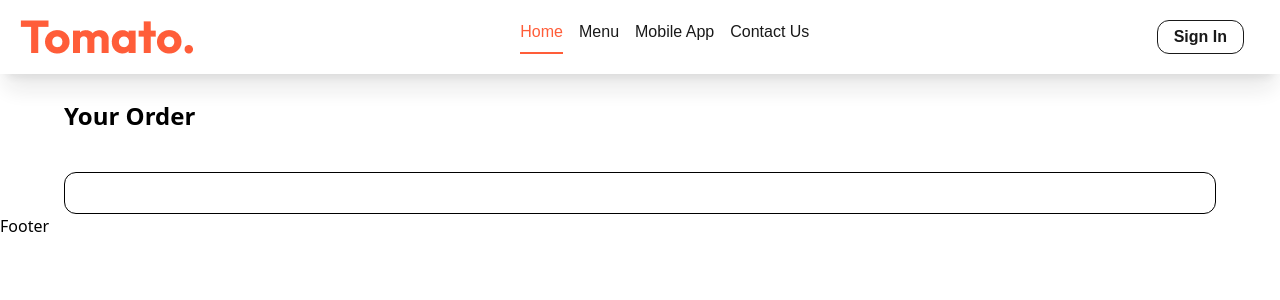
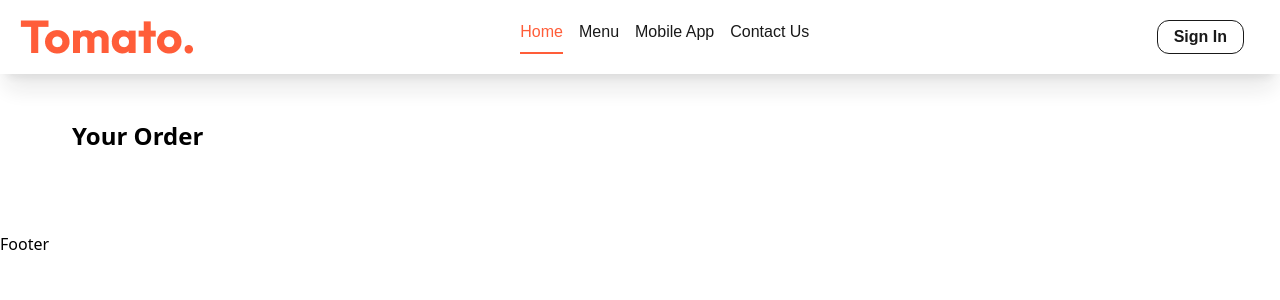
Before and after one commit to abhishek1709-vesit/ABHIMATO, a React (Vite) app in the folder frontend/: page /myorders in a window 1280 px wide. Shown: the top 300 px of the page. Built offline with nearby package versions, Linux system fonts and the light colour scheme.

Commit message:
Changes in order page

```diff
--- a/frontend/src/pages/MyOrders.jsx
+++ b/frontend/src/pages/MyOrders.jsx
@@ -22,15 +22,15 @@ export const MyOrders = () => {
     }, [token])
 
     return (
-        <div className="pt-20">
+        <div className="pt-25 mx-2">
             <h2 className="text-2xl font-bold mt-5">Your Order</h2>
             <div>
-                <ul className="border-1 rounded-xl p-5 mt-10">
+                <ul className="p-5 md:mt-10">
                     {
                         data.map((curOrder, index) => {
                             const {items, amount, address, date, status} = curOrder
                             return(
-                                <li key={index} className="grid grid-cols-3 md:grid-cols-6 items-center gap-x-3 gap-y-5 pb-2 border-b-1 p-1">
+                                <li key={index} className="grid grid-cols-3 md:grid-cols-6 items-center gap-x-3 gap-y-5 pb-2 border-2 my-5 p-1 rounded-xl">
                                     <img src={assets.parcel_icon} alt="" />
                                     <p>
                                         {
```
